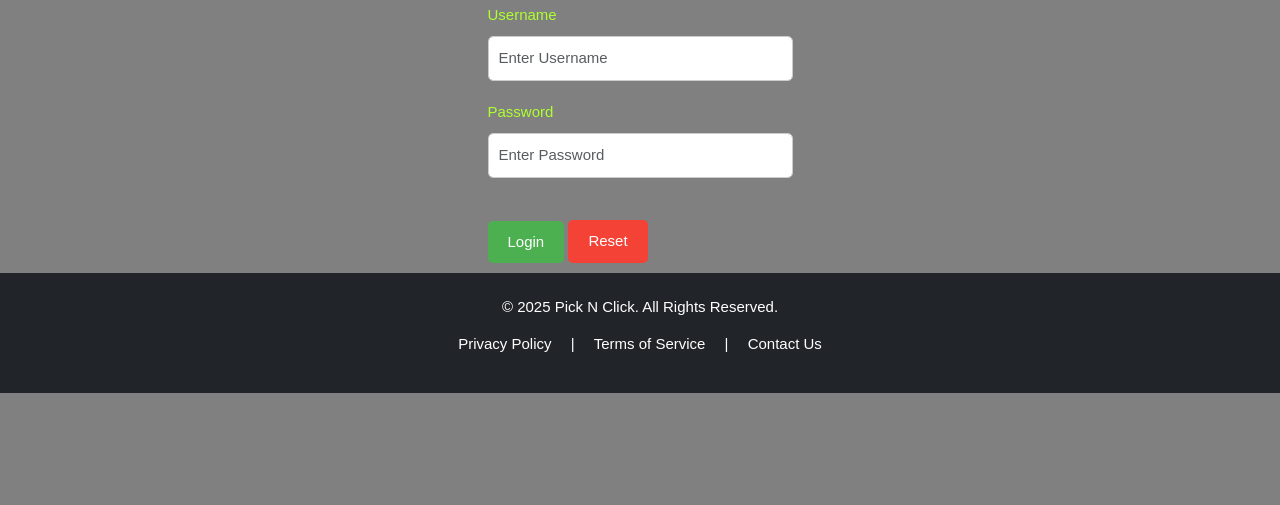
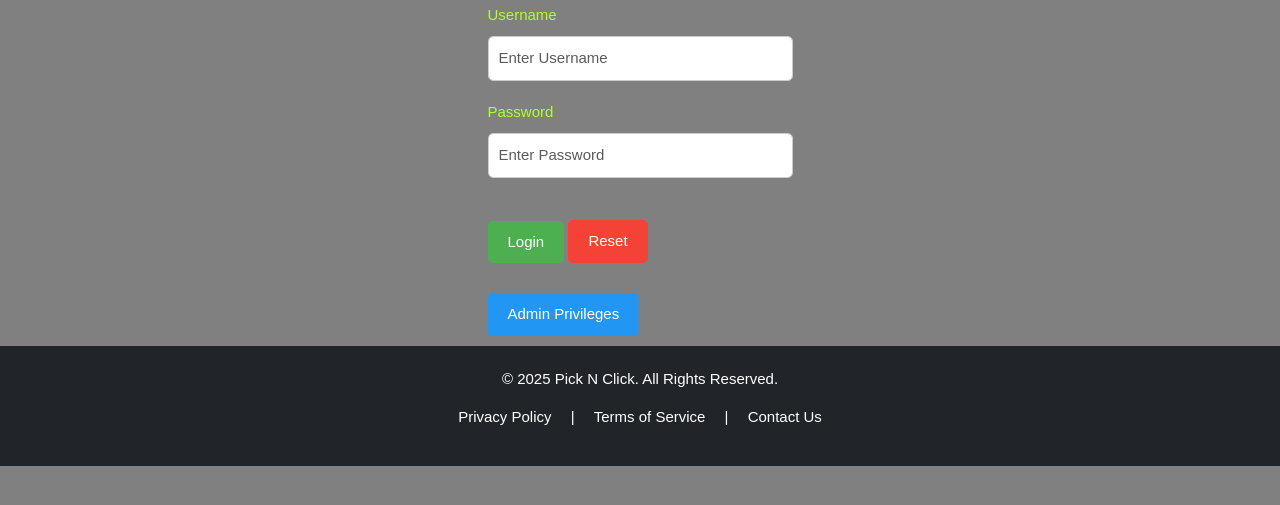
Before and after one commit to kefcabz/Pick-n-Click, a PHP site: page /login.php in a window 1280 px wide. Shown: the part 167-672 px from the top of the page. Run offline with PHP 8.4, Linux system fonts and the light colour scheme.

Commit message:
added "Admin Privileges" button

```diff
--- a/login.php
+++ b/login.php
@@ -42,6 +42,19 @@
             background-color: #45a049;
         }
 
+        .btn-admin {
+            background-color: #2196F3;
+            color: white;
+            padding: 10px 20px;
+            border: none;
+            border-radius: 5px;
+            cursor: pointer;
+        }
+
+        .btn-admin:hover {
+            background-color: #0b7dda;
+        }
+
         input[type="reset"] {
             padding: 10px 20px;
             background-color: #f44336;
@@ -80,9 +93,14 @@
             <input type="reset" value="Reset" />
         </div>
     </form>
+
+    <div class="center" style="margin-top: 20px;">
+        <form action="admin_login.php" method="get">
+            <button type="submit" class="btn-admin">Admin Privileges</button>
+        </form>
+    </div>
 </div>
 
-<!-- Popup script -->
 <?php
 if (isset($_GET['msg'])) {
     echo "
```
